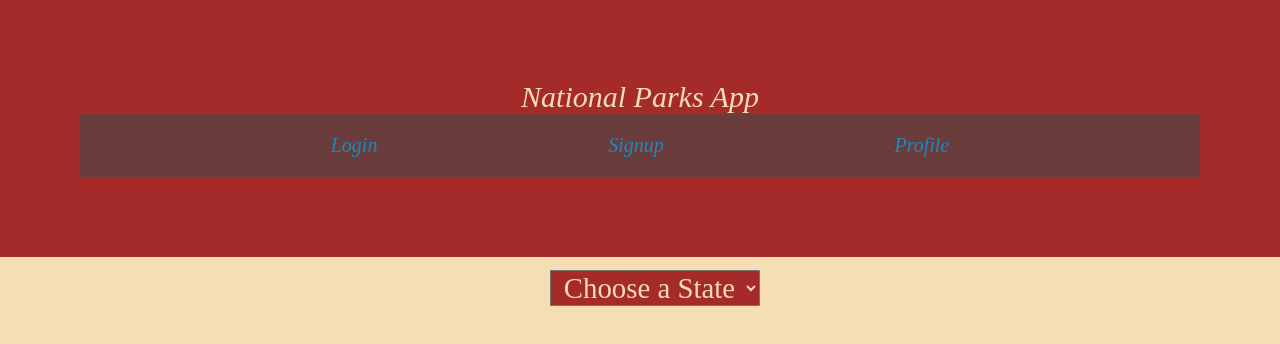
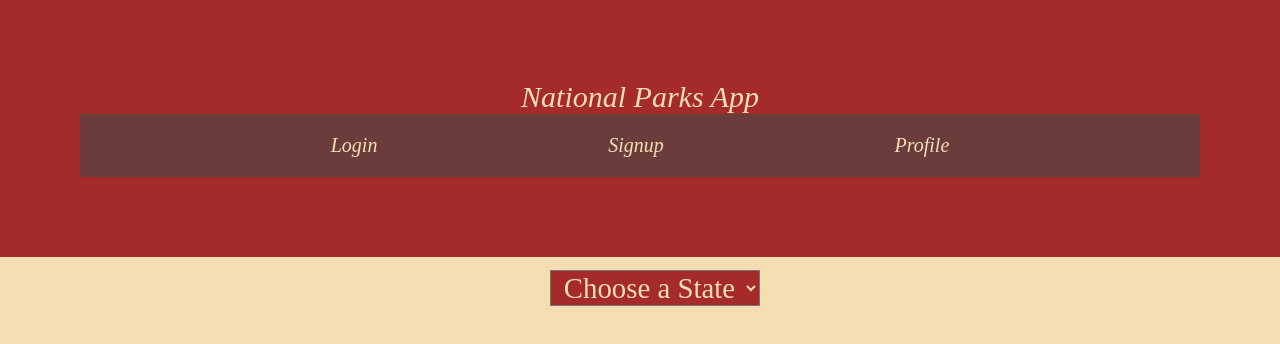
Before and after one commit to Dennis-Inglehart/project-three, a React (Create React App) app: page / in a window 1280 px wide. Shown: the top 344 px of the page. Built offline with nearby package versions, Linux system fonts and the light colour scheme.

Commit message:
font colors for login, signup, and profile done

```diff
--- a/src/jass.css
+++ b/src/jass.css
@@ -420,7 +420,7 @@
   }
 
   a {
-    color: #1b89bc;
+    color: wheat;
     text-decoration: none;
   }
 
```
